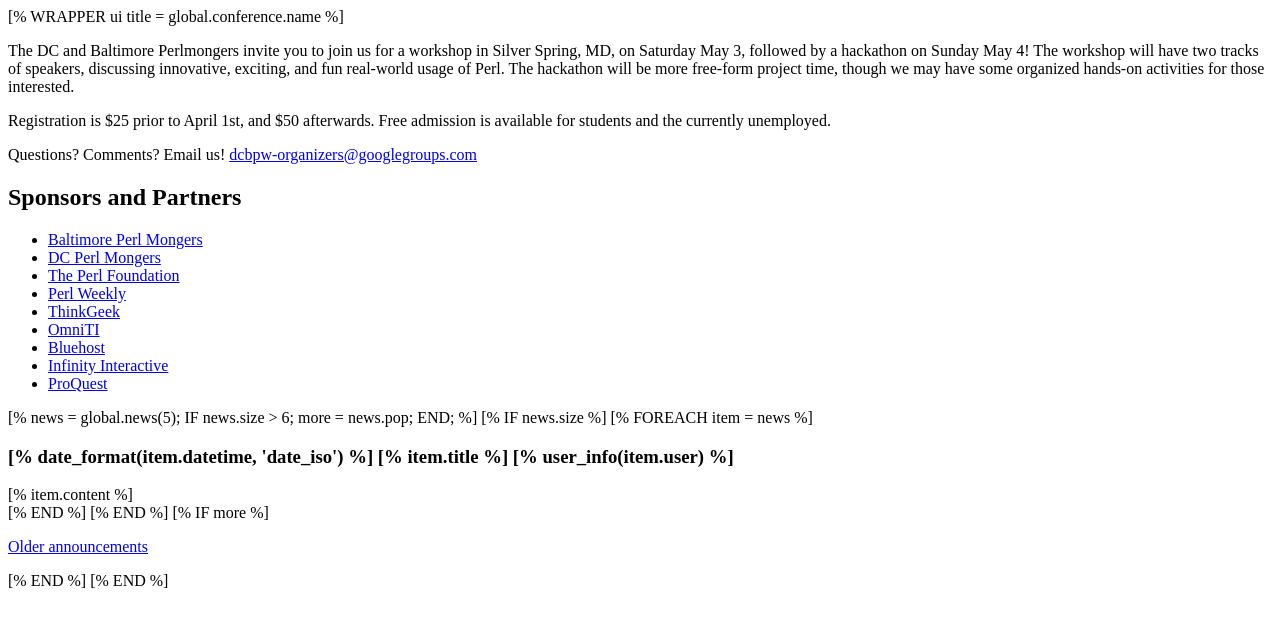
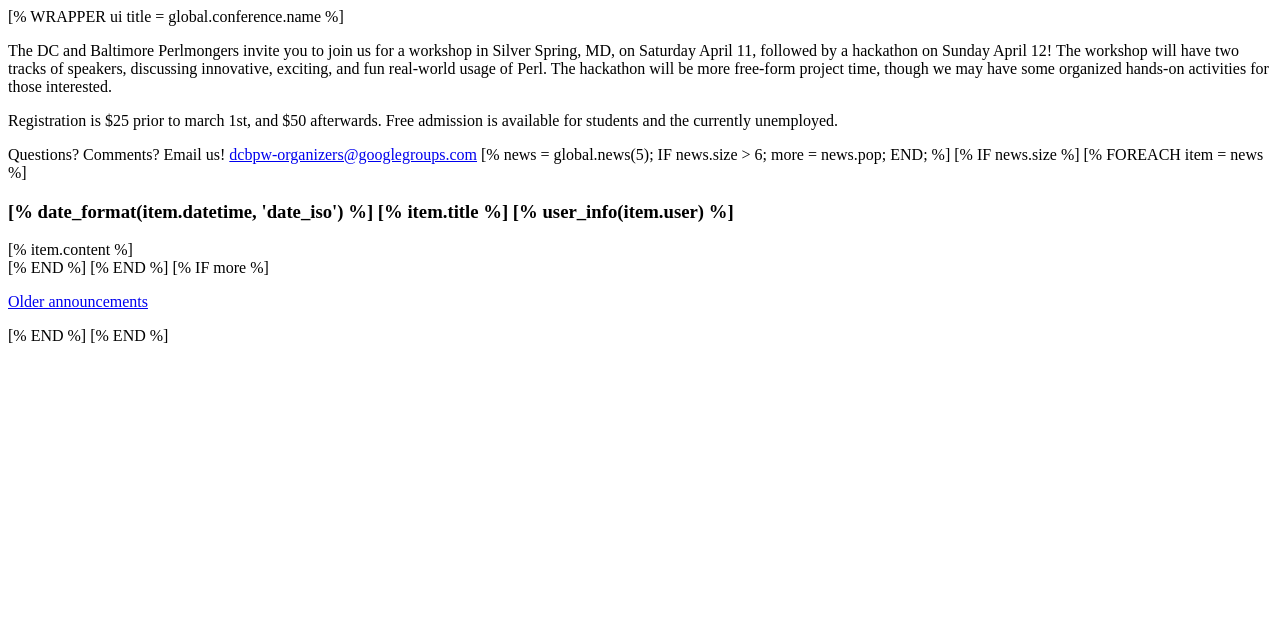
Before and after one commit to Act-Conferences/dcbpw2015, a plain HTML site: page actdocs/static/index.html in a window 1280 px wide. Drawn offline with Linux system fonts and the light colour scheme.

Commit message:
Tune for 2015

```diff
--- a/actdocs/static/index.html
+++ b/actdocs/static/index.html
@@ -2,13 +2,13 @@
 
 <!-- Test -->
 
-<p>The DC and Baltimore Perlmongers invite you to join us for a workshop in Silver Spring, MD, on Saturday May 3, followed by a hackathon on Sunday May 4! The workshop will have two tracks of speakers, discussing innovative, exciting, and fun real-world usage of Perl. The hackathon will be more free-form project time, though we may have some organized hands-on activities for those interested.</p>
+<p>The DC and Baltimore Perlmongers invite you to join us for a workshop in Silver Spring, MD, on Saturday April 11, followed by a hackathon on Sunday April 12! The workshop will have two tracks of speakers, discussing innovative, exciting, and fun real-world usage of Perl. The hackathon will be more free-form project time, though we may have some organized hands-on activities for those interested.</p>
 
-<p>Registration is $25 prior to April 1st, and $50 afterwards. Free admission is available for students and the currently unemployed.</p>
+<p>Registration is $25 prior to march 1st, and $50 afterwards. Free admission is available for students and the currently unemployed.</p>
 
 <p>Questions? Comments? Email us! <a href="mailto:dcbpw-organizers@googlegroups.com">dcbpw-organizers@googlegroups.com</a>
 
-<div id=sponsors>
+<!-- <div id=sponsors>
   <h2>Sponsors and Partners</h2>
   <ul>
     <li><a href="http://baltimore.pm.org/">Baltimore Perl Mongers</a></li>
@@ -21,7 +21,7 @@
     <li><a href="https://www.iinteractive.com/">Infinity Interactive</a></li>
     <li><a href="http://www.proquest.com/">ProQuest</a></li>
   </ul>
-</div>
+</div> -->
 
 [% news = global.news(5);
    IF news.size > 6;
```
Also changed, not shown: actdocs/static/hotel.html (+7 -3 lines), 2 other files.
